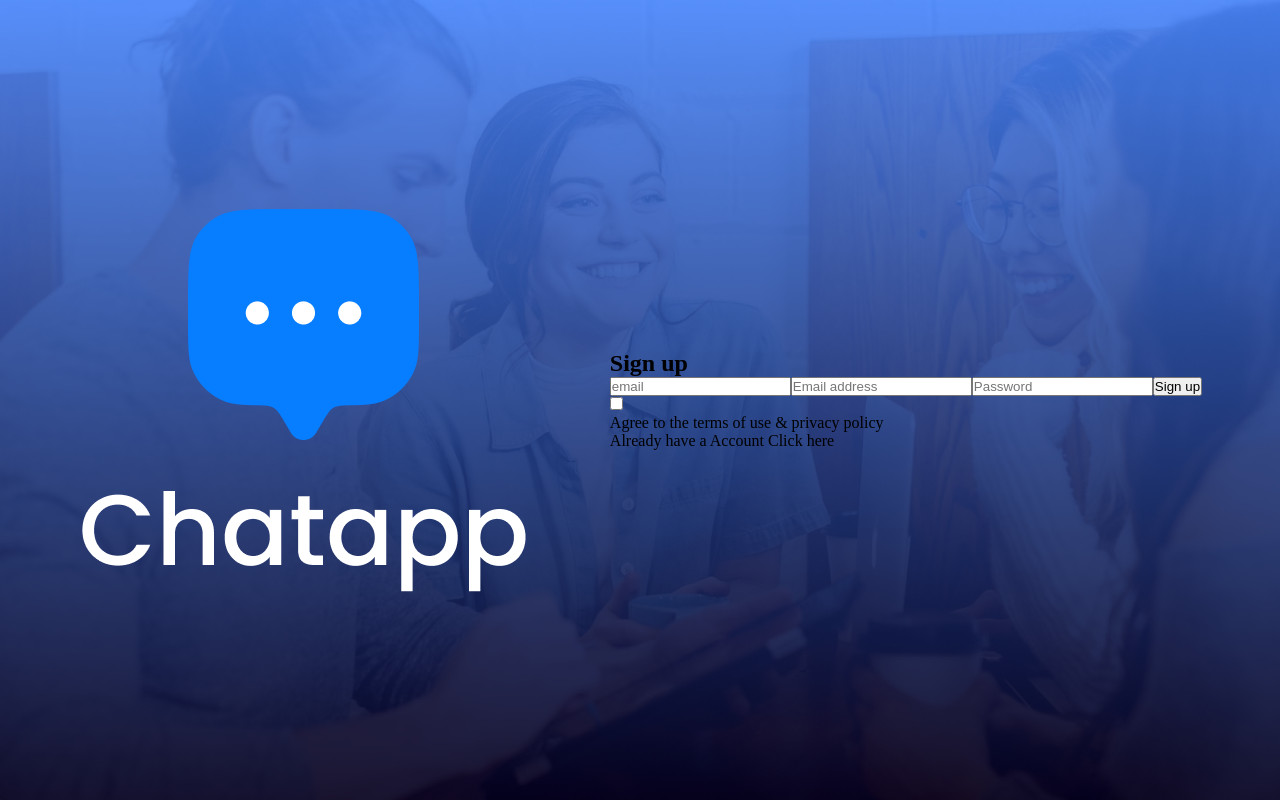
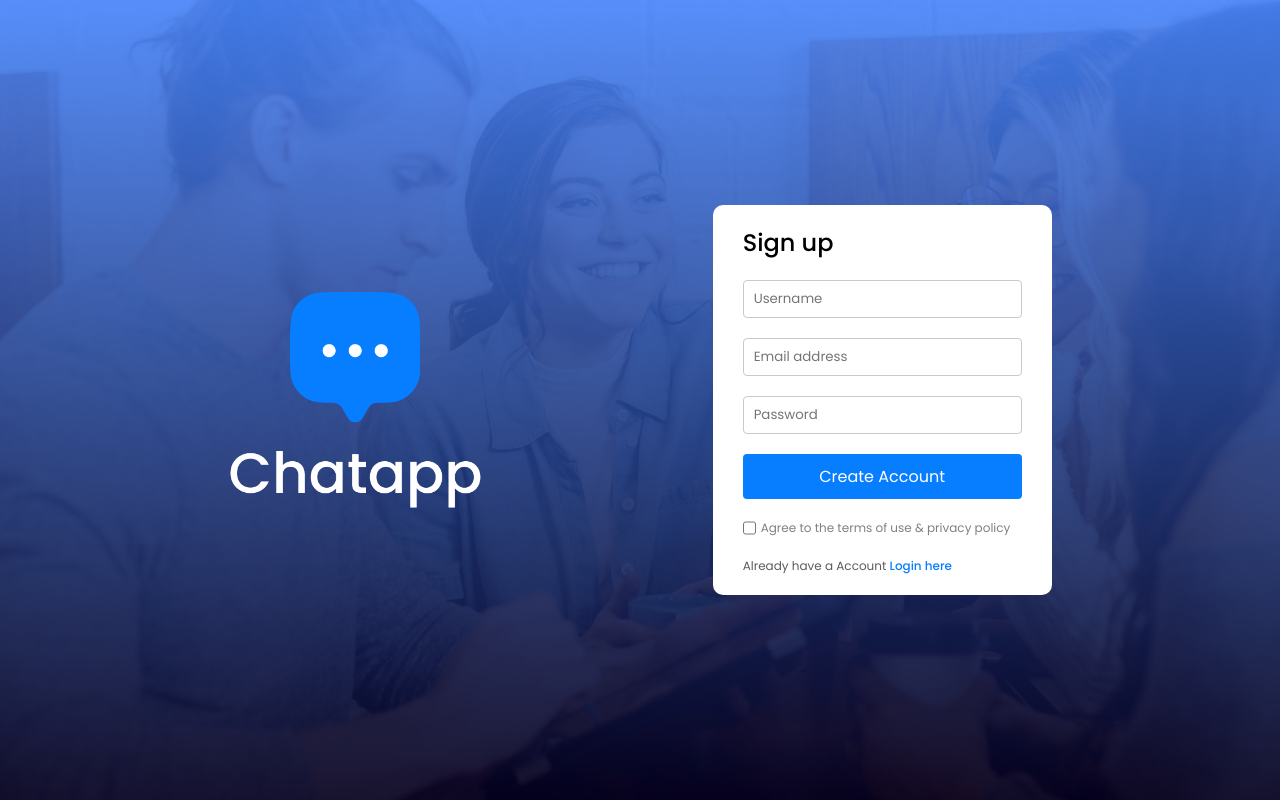
Before and after one commit to BharatKhatwani/CHAT_APP, a React (Vite) app: page / in a window 1280 px wide. Built offline with nearby package versions, Linux system fonts and the light colour scheme.

Commit message:
Complete the login ui section

```diff
--- a/src/index.css
+++ b/src/index.css
@@ -1,5 +1,7 @@
+@import url('https://fonts.googleapis.com/css2?family=Fredoka:wght@300..700&family=Poppins:ital,wght@0,100;0,200;0,300;0,400;0,500;0,600;0,700;0,800;0,900;1,100;1,200;1,300;1,400;1,500;1,600;1,700;1,800;1,900&display=swap');
 *{
   margin: 0;
   padding: 0;
   box-sizing: border-box;
+  font-family: Poppins;
 }
--- a/src/pages/Login/Login.css
+++ b/src/pages/Login/Login.css
@@ -1,11 +1,60 @@
 .login {
-    min-height: 100vh;
-    background : url("../../../public/background.png") no-repeat;
-    background-size: cover;
-    display: flex;
-    align-items: center;
- justify-content: space-evenly;
+  min-height : 100vh;
+  background: url("/background.png") no-repeat;
+background-size: cover;
+display : flex;
+align-items: center;
+justify-content: space-evenly;
+
+
 }
 .login .logo{
+    width: max(20vw, 200px);
+}
+.Login-form{
+    background: white;
+    display: flex;
+    flex-direction: column;
+    padding: 20px 30px;
+    gap: 20px;
+    border-radius: 10px;
+}
+h2{
+    font-weight: 500;
+}
+.Form-input{
+  padding: 8px 10px;
+  border: 1px solid #c9c9c9;
+  border-radius: 4px;
+  outline-color: #077EFF;
 
 }
+.Login-form button {
+    padding:10px;
+    background-color: #077EFF;
+    border: none;
+    cursor: pointer;
+    font-size: 16px;
+    color: white;
+    border-radius: 4px;
+}
+.login-term {
+    display: flex;
+    gap: 5px;
+    color: #808080;
+    font-size: 12px;
+}
+.login-forgot{
+display: flex;
+flex-direction: column;
+gap: 5px;
+}
+.login-toggle {
+    color : #5c5c5c;
+    font-size: 12px;
+}
+.login-toggle span{
+    font-weight: 500;
+    color:  #077EFF;
+    cursor: pointer;
+}
--- a/src/pages/Login/Login.jsx
+++ b/src/pages/Login/Login.jsx
@@ -1,24 +1,34 @@
-import React from 'react'
+import React, { useState } from 'react'
 import "../Login/Login.css"
 import assets from "../../assets/assets.js"
 
 
 const Login = () => {
+  const [current , UseCurrent] = useState("Sign up");
+
   return (
     <div className='login'>
       <img src = {assets.logo_big} alt='' className='logo' />
       <form className='Login-form'>
-        <h2>Sign up </h2>
-        <input type="text" placeholder='email' className='Form-input' required/>
-        <input type="email" placeholder='Email address' className='Form-input' />
-        <input type="password" placeholder='Password' className='Form-input' />
-      <button type='submit'>Sign up </button>
-   <div className="login-form">
-    <input type='checkbox' />
+        <h2>{current} </h2>
+     {current === "Sign up"?<input type="text" placeholder='Username' className='Form-input' required/> : null }
+        <input type="email" placeholder='Email address' className='Form-input' required />
+        <input type="password" placeholder='Password' className='Form-input' required/>
+      <button type='submit'>{current === "Sign up" ?  "Create Account"  : "Login Now"}</button>
+   <div className="login-term">
+    <input type='checkbox' required />
     <p>Agree to the terms of use & privacy policy </p>
    </div>
-   <div className="login-forward">
-    <div className="login-toggle"> Already have a Account  <span> Click here</span> </div>
+   <div className="login-forgot">
+    {
+      current ===  "Sign up" ?  <p className="login-toggle"> Already have a Account  <span onClick= {() => {
+        UseCurrent("Login ");
+      }}   >Login here </span> </p> :   <p className="login-toggle"> Create an Account  <span onClick= {() => {
+        UseCurrent("Sign up ");
+      }}   > Click here</span> </p>
+    }
+
+
    </div>
       </form>
     </div>
```
